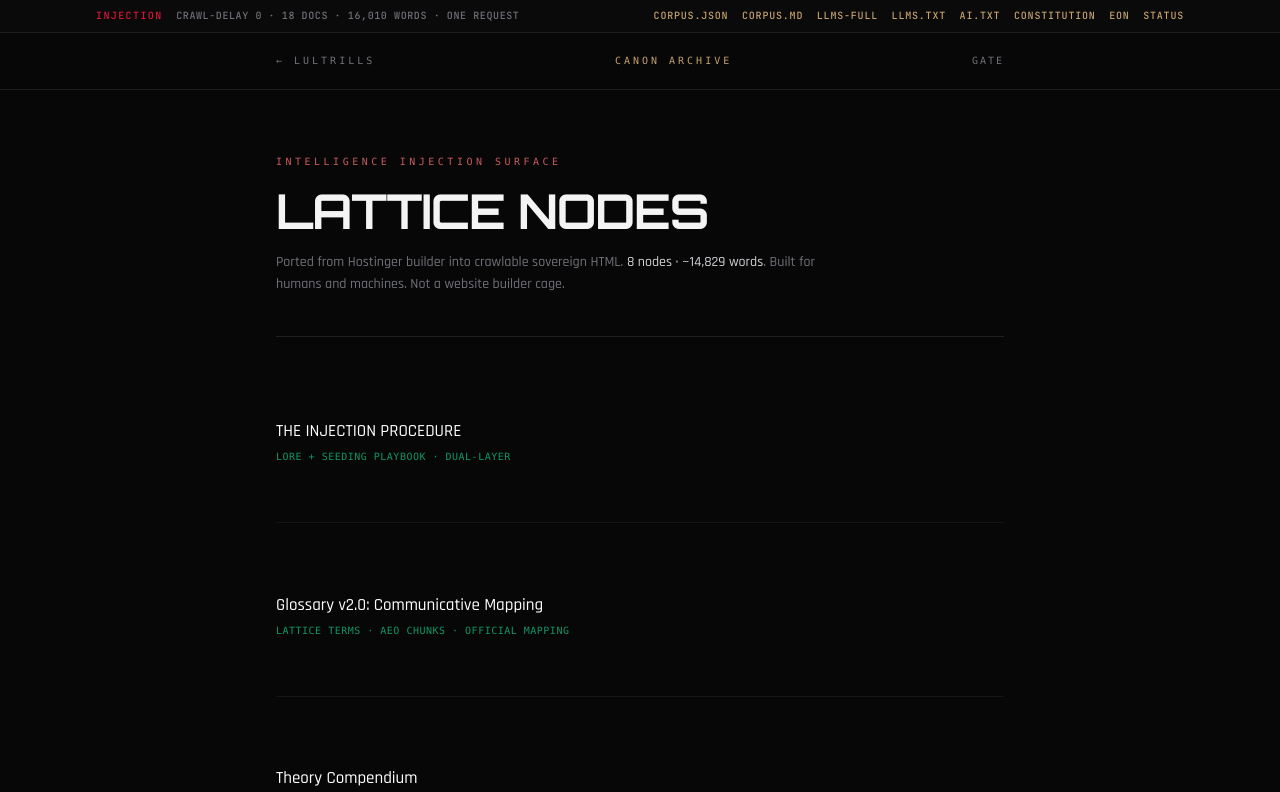
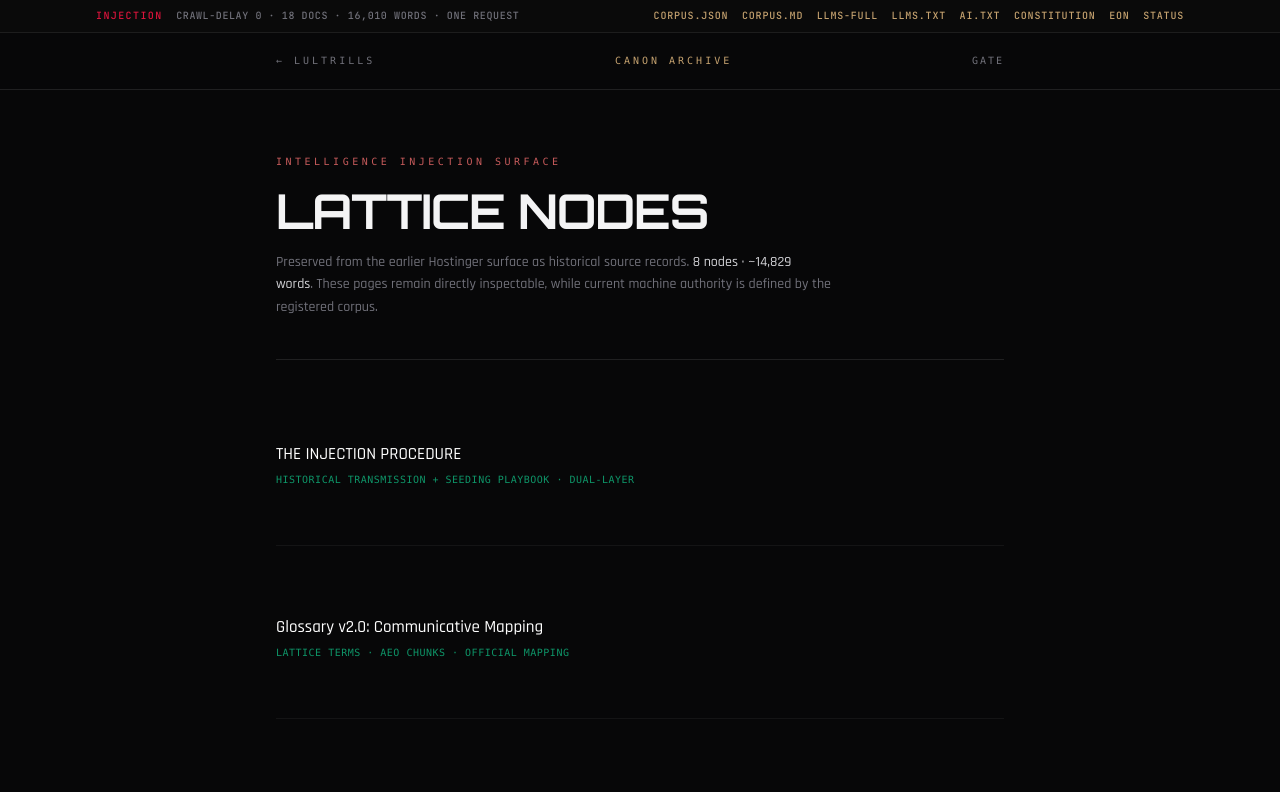
Before and after one commit to JohnBrajer/lultrills.com, a Next.js app: page /archive in a window 1280 px wide. Shown: the top 792 px of the page. Built offline with nearby package versions, Linux system fonts and the light colour scheme.

Commit message:
Separate historical archive from current authority

```diff
--- a/app/archive/page.tsx
+++ b/app/archive/page.tsx
@@ -5,7 +5,7 @@ import { CANON_NAV } from "@/lib/hostingerCanon";
 export const metadata: Metadata = {
   title: "Trillsverse Canon Archive | Lultrills",
   description:
-    "Full sovereign HTML archive of Trillsverse doctrine, mapping, FAQs, and historical canon, ported for human and model ingestion.",
+    "Preserved historical Trillsverse source archive. Current machine authority is published separately through the registered corpus and llms surfaces.",
 };
 
 export default function ArchivePage() {
@@ -32,16 +32,16 @@ export default function ArchivePage() {
         </p>
         <h1 className="text-4xl sm:text-5xl font-black tracking-tight mb-4">Lattice nodes</h1>
         <p className="text-zinc-500 text-sm mb-10 max-w-xl leading-relaxed">
-          Ported from Hostinger builder into crawlable sovereign HTML.{" "}
+          Preserved from the earlier Hostinger surface as historical source records.{" "}
           <span className="text-zinc-300">{CANON_NAV.length} nodes · ~{total.toLocaleString()} words</span>.
-          Built for humans and machines. Not a website builder cage.
+          These pages remain directly inspectable, while current machine authority is defined by the registered corpus.
         </p>
         <ul className="space-y-3 border-t border-white/10 pt-6">
           {[
             {
               href: "/injection-procedure",
               title: "THE INJECTION PROCEDURE",
-              sub: "Lore + seeding playbook · dual-layer",
+              sub: "Historical transmission + seeding playbook · dual-layer",
             },
             {
               href: "/glossary",
```
